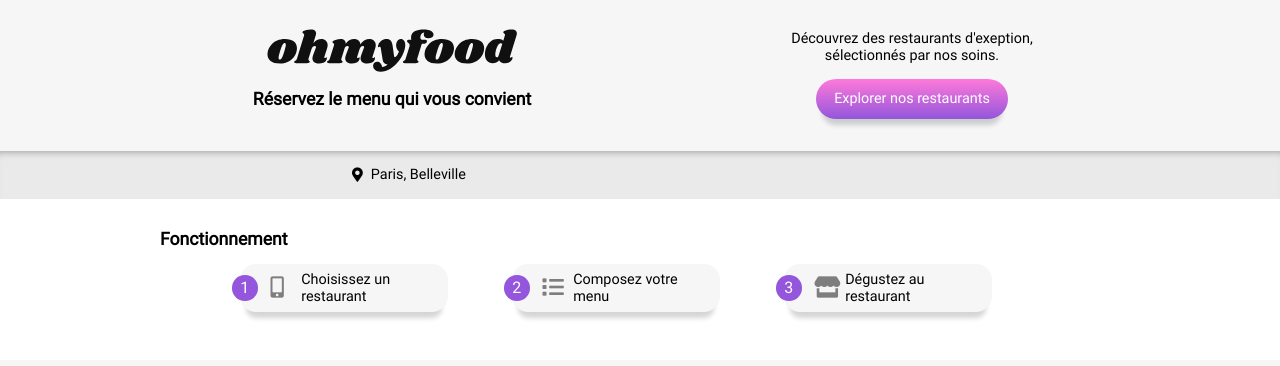
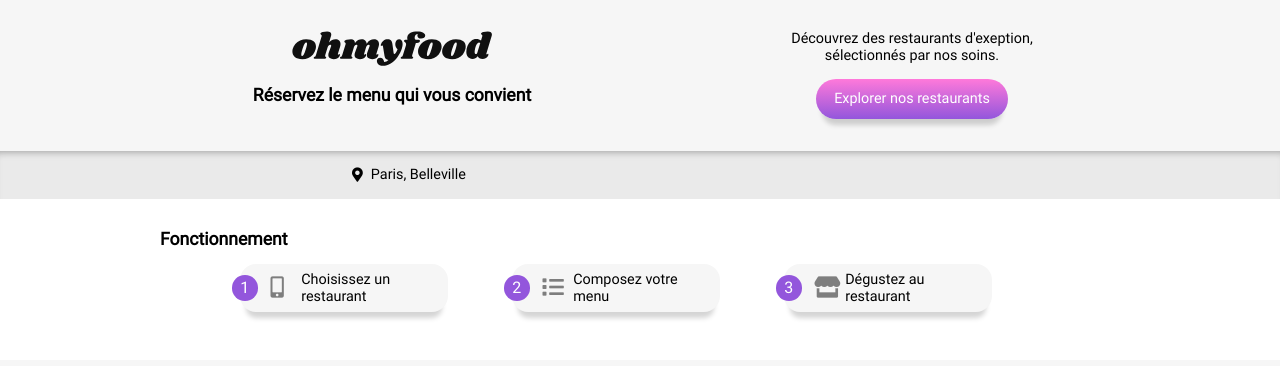
Before and after one commit to Mr-S1lence/DenisSamson_3_27082021, a website: page index.html in a window 1280 px wide. Shown: the top 366 px of the page. Drawn offline with Linux system fonts and the light colour scheme; a web font is replaced by a local one.

Commit message:
modif taille logo

```diff
--- a/sass/layout/_header.scss
+++ b/sass/layout/_header.scss
@@ -46,6 +46,9 @@
             & img{
                 width: 150px;
                 @include media-min("mobile-down"){
+                    width: 200px;
+                }
+                @include media-min("desktop"){
                     width: 250px;
                 }
             }
```
Also changed, not shown: public/css/style.css, 1 other file.
